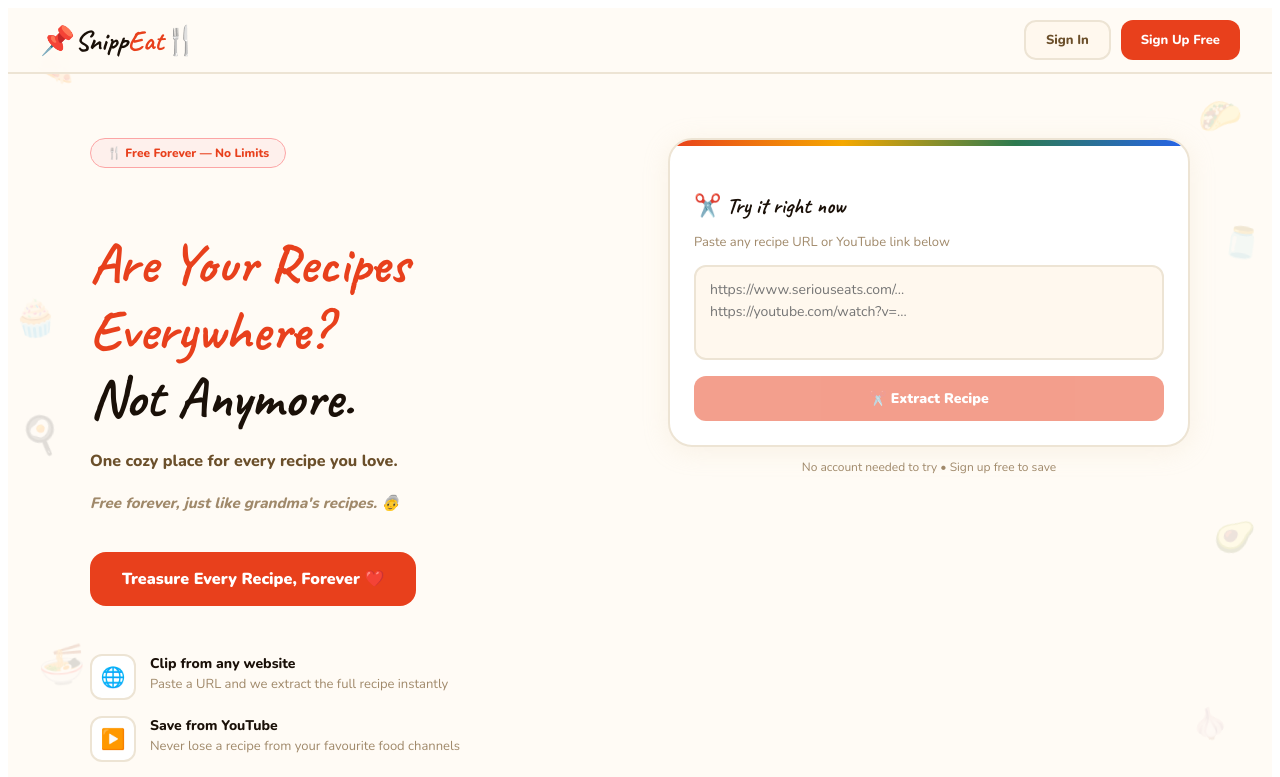
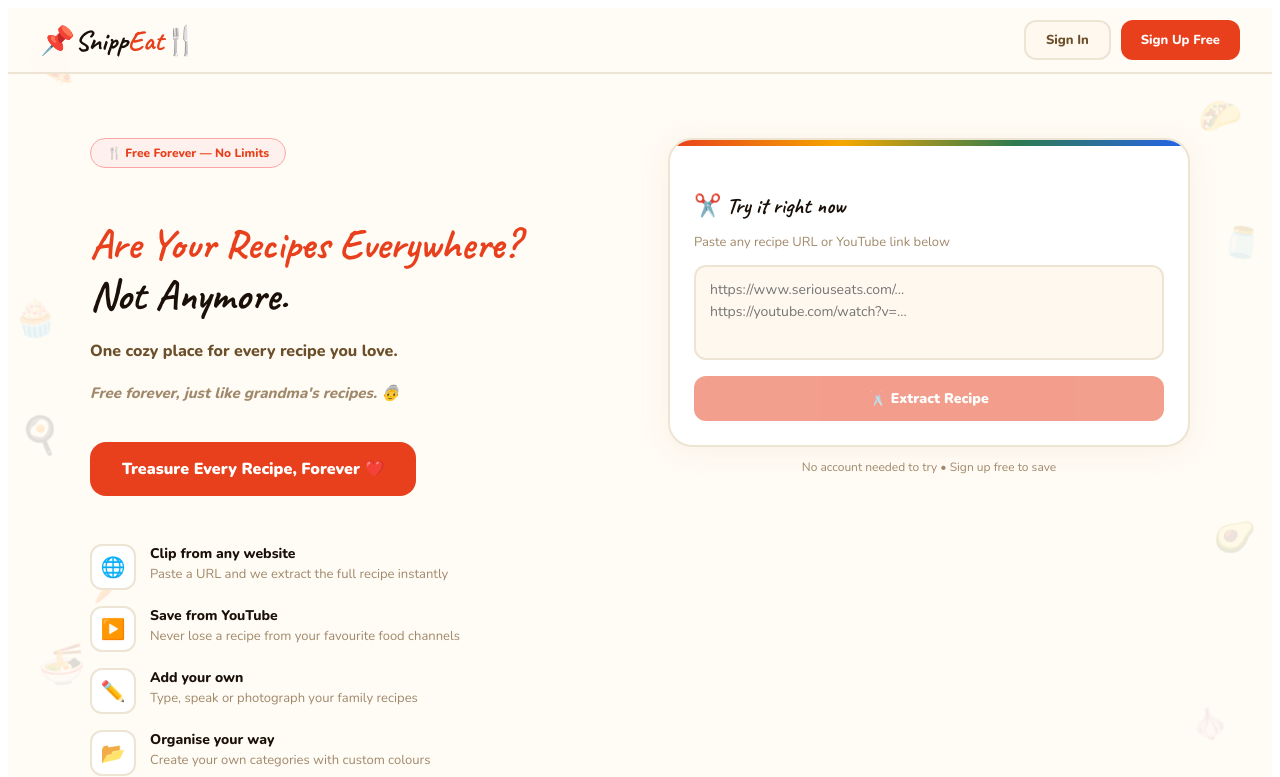
Before and after one commit to meghanayadav-15/SnippEat, a Next.js app: page / in a window 1280 px wide. Shown: the top 777 px of the page. Built offline with nearby package versions, Linux system fonts and the light colour scheme.

Commit message:
Update index.js

```diff
--- a/pages/index.js
+++ b/pages/index.js
@@ -90,7 +90,7 @@ export default function Landing() {
           <div style={{ display:'inline-block', background:'#fef0ec', borderRadius:99, padding:'6px 16px', fontSize:12, fontWeight:800, color:'#e8401c', marginBottom:24, border:'1.5px solid #fca5a5' }}>
             🍴 Free Forever — No Limits
           </div>
-          <h1 style={{ fontFamily:'Caveat, cursive', fontSize:56, fontWeight:700, lineHeight:1.2, marginBottom:16, color:'#1a1008' }}>
+          <h1 style={{ fontFamily:'Caveat, cursive', fontSize:42, fontWeight:700, lineHeight:1.2, marginBottom:16, color:'#1a1008' }}>
             <span style={{ color:'#e8401c' }}>Are Your Recipes Everywhere?</span><br/>
             Not Anymore.
           </h1>
```
